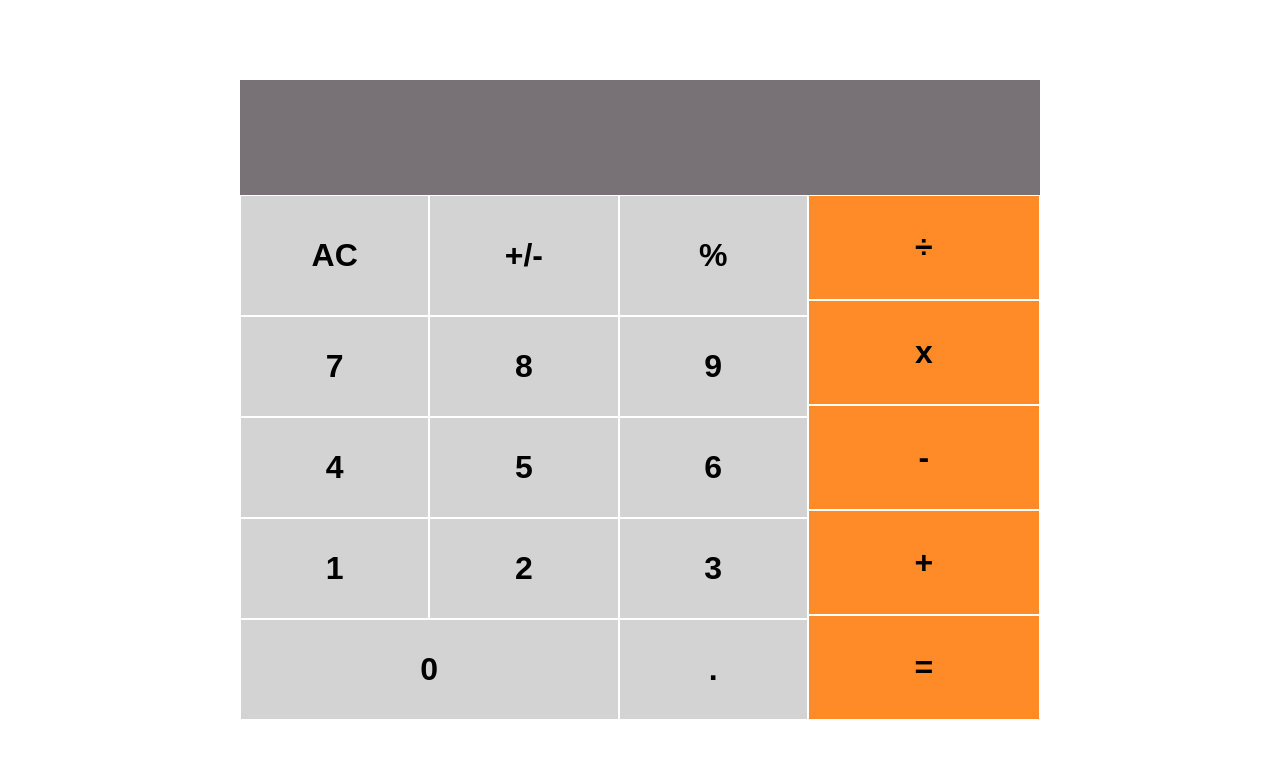
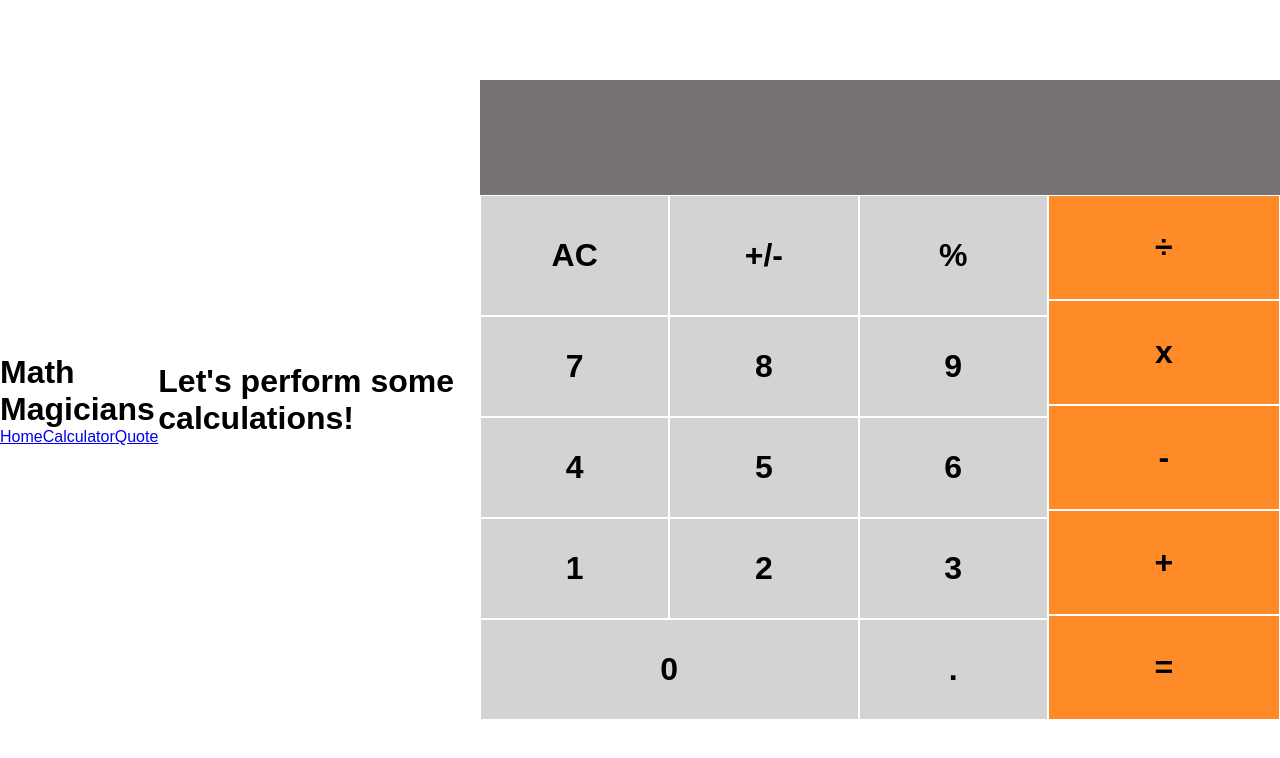
Before and after one commit to PNdunguMaina/Math-Magicians, a React (Create React App) app: page /calculator in a window 1280 px wide. Shown: the top 758 px of the page. Built offline with nearby package versions, Linux system fonts and the light colour scheme.

Commit message:
Create a route for every page

```diff
--- a/package.json
+++ b/package.json
@@ -7,6 +7,7 @@
     "cra-template": "1.2.0",
     "react": "^18.2.0",
     "react-dom": "^18.2.0",
+    "react-router-dom": "^6.3.0",
     "react-scripts": "5.0.1"
   },
   "scripts": {
--- a/src/App.js
+++ b/src/App.js
@@ -1,13 +1,24 @@
 /* eslint-disable react/prefer-stateless-function */
 import React, { Component } from 'react';
+import { BrowserRouter as Router, Routes, Route } from 'react-router-dom';
 import './App.css';
 import Calculator from './components/Calculator';
+import Navbar from './components/Navbar';
+import HomePage from './components/HomePage';
+import Quotes from './components/Quotes';
 
 class App extends Component {
   render() {
     return (
       <div className="App">
-        <Calculator />
+        <Router>
+          <Navbar />
+          <Routes>
+            <Route path="/" element={<HomePage />} />
+            <Route path="/calculator" element={<Calculator />} />
+            <Route path="/quotes" element={<Quotes />} />
+          </Routes>
+        </Router>
       </div>
     );
   }
--- a/src/components/Calculator.js
+++ b/src/components/Calculator.js
@@ -29,6 +29,10 @@ class Calculator extends Component {
 
   render() {
     return (
+      <>
+      <header className="calculatorPageHeading">
+        <h1>Let&apos;s perform some calculations!</h1>
+      </header>
         <div className="calculator">
           {/* display */}
           <div className="display">
@@ -105,6 +109,7 @@ class Calculator extends Component {
             </div>
           </div>
         </div>
+      </>
     );
   }
 }
```
Also changed, not shown: 1 other file (tests, documents, lock files or other folders). Lines whose indentation alone changed are shown as unchanged.
